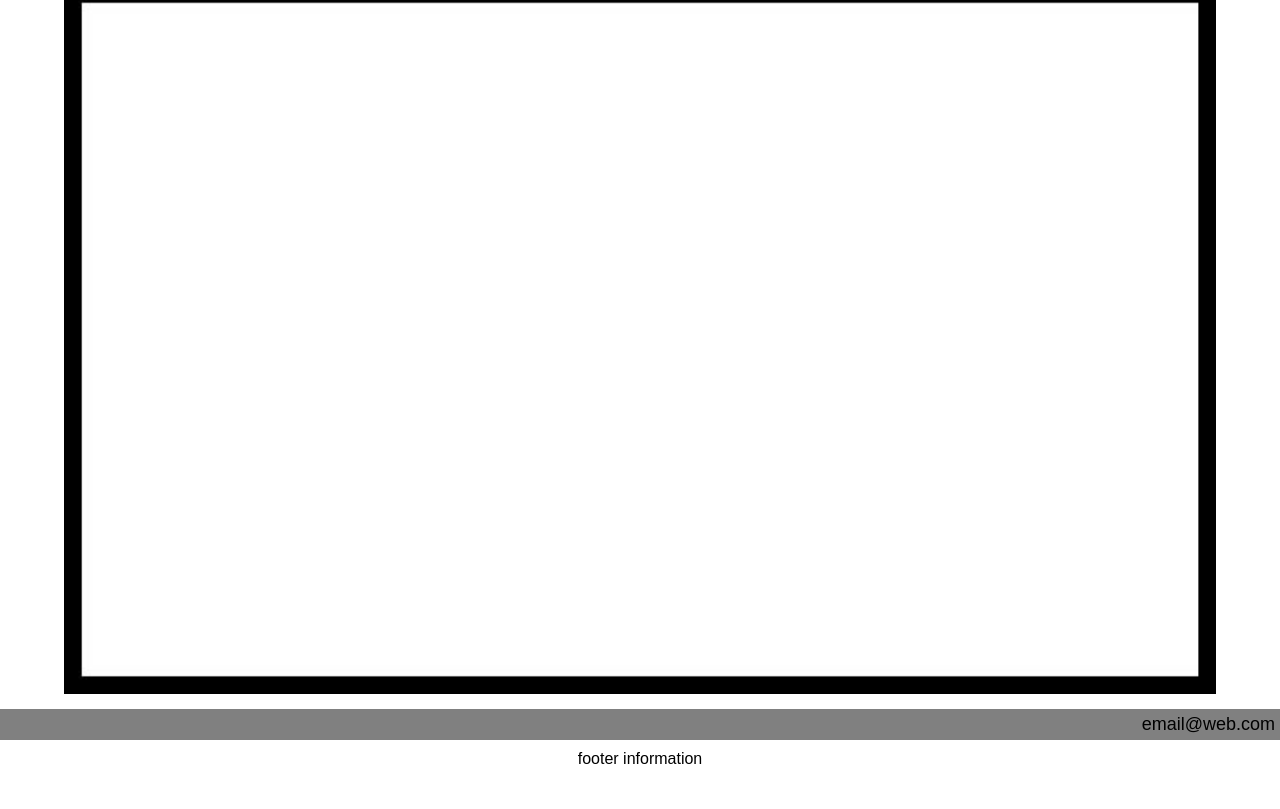
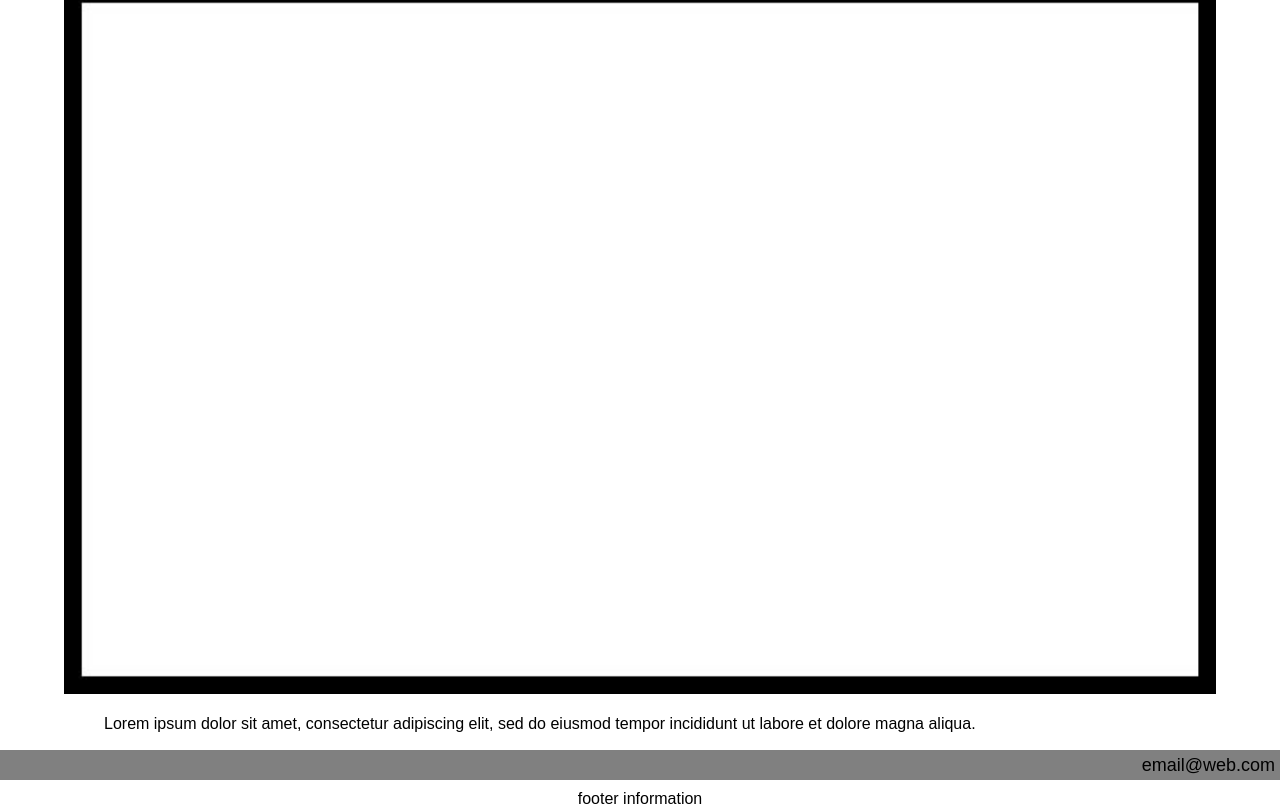
Before and after one commit to CMLabay/shhmavel.github.io, a plain HTML site: page index.html in a window 1280 px wide. Shown: the part 532-1341 px from the top of the page. Before the commit the page ends 1300 px from the top, so only its background shows below. Drawn offline with nearby package versions, Linux system fonts and the light colour scheme; a web font is replaced by a local one.

Commit message:
Update index.html

```diff
--- a/index.html
+++ b/index.html
@@ -26,6 +26,7 @@
         </section>
         <section class="projects">projects</section>
           <img class="project-img" src="Assets/rectangle.jpg" alt="project screenshot">
+          <p class="project-text">Lorem ipsum dolor sit amet, consectetur adipiscing elit, sed do eiusmod tempor incididunt ut labore et dolore magna aliqua.</p>
         <section class="contact">email@web.com<c/section>
       </main>
       <footer>footer information</footer>
```
